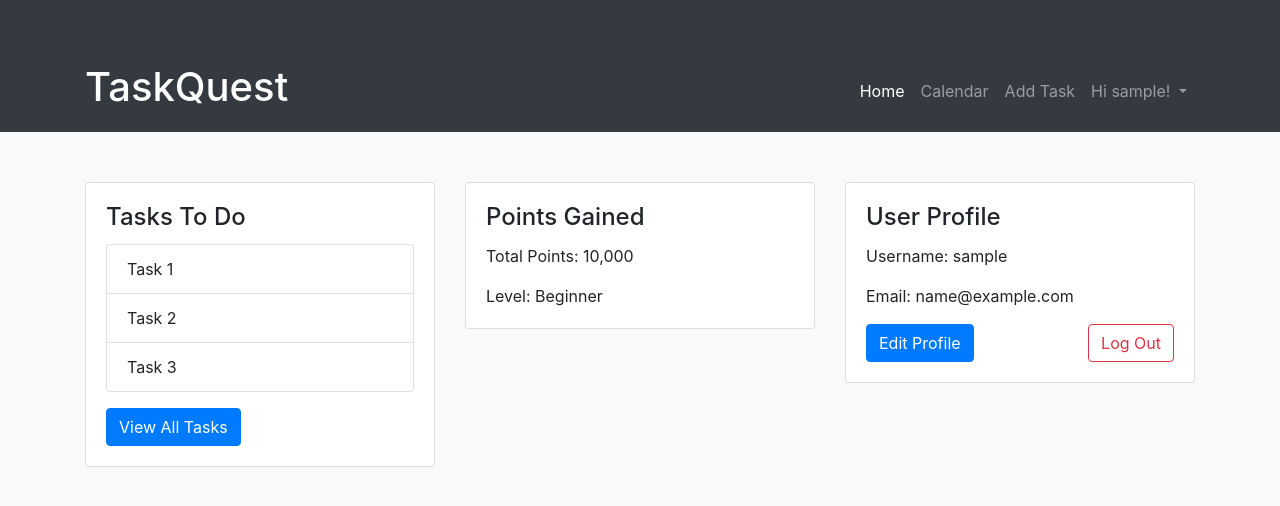
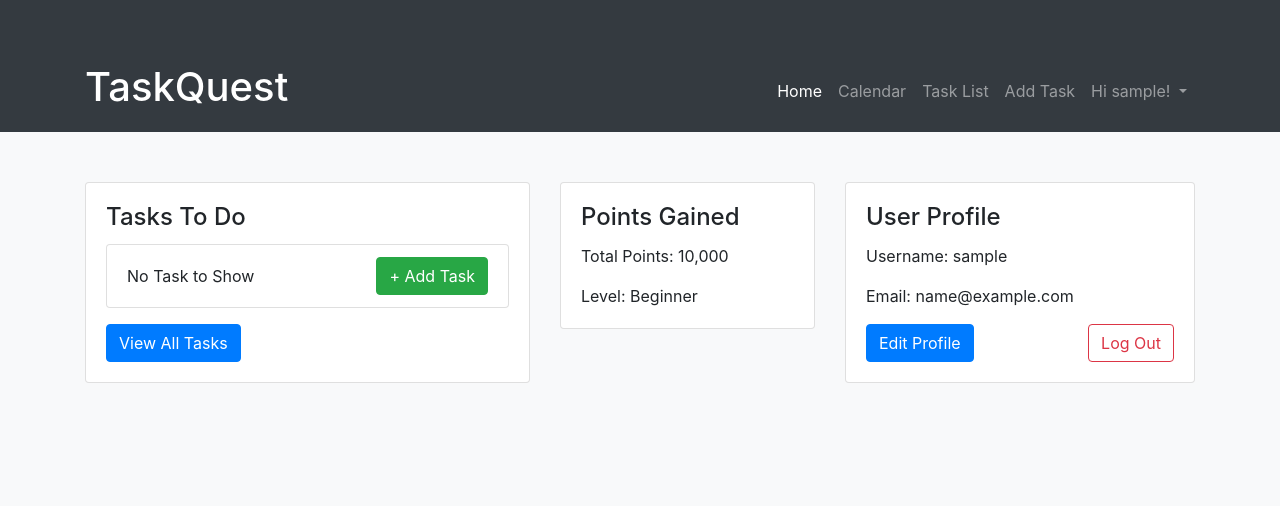
Before and after one commit to UCCS-CS4300-5300/group5-spring2024, a Django app: page / in a window 1280 px wide. Shown: the top 506 px of the page. Run offline with Django 5.2, Linux system fonts and the light colour scheme; the visitor is signed in with stand-in values (Sample User, id 1); data that the repository does not hold is empty; some libraries are stand-ins or nearby versions.

Commit message:
add menu to all pages

```diff
--- a/Task_Quest_App/Task_Quest_Config/templates/Task_Quest_Config/home.html
+++ b/Task_Quest_App/Task_Quest_Config/templates/Task_Quest_Config/home.html
@@ -4,20 +4,34 @@
 
 {% block content %}
 <div class="row">
-  <div class="col-md-4">
+  <div class="col-md-5">
     <div class="card">
       <div class="card-body">
         <h4 class="card-title">Tasks To Do</h4>
         <ul class="list-group">
-          <li class="list-group-item">Task 1</li>
-          <li class="list-group-item">Task 2</li>
-          <li class="list-group-item">Task 3</li>
+          {% for task in top_tasks %}
+              <li class="list-group-item">
+                <div class="d-flex justify-content-between align-items-center">
+                  <div>{{ task.name }}</div>
+                  <div>
+                    <small>{{ task.date | date:"N j, Y" }} | {{ task.time | date:"P" }}</small>
+                  </div>
+                </div>
+              </li>
+          {% empty %}
+            <li class="list-group-item">
+              <div class="d-flex justify-content-between align-items-center">
+                <div>No Task to Show</div>
+                <a class="btn btn-success add-task" href="{% url 'add-task' %}"> + Add Task</a>
+              </div>
+            </li>
+          {% endfor %}
         </ul>
-        <a href="#" class="btn btn-primary mt-3">View All Tasks</a>
+        <a href="{% url 'task-list' %}" class="btn btn-primary mt-3">View All Tasks</a>
       </div>
     </div>
   </div>
-  <div class="col-md-4">
+  <div class="col-md-3">
     <div class="card">
       <div class="card-body">
         <h4 class="card-title">Points Gained</h4>
--- a/Task_Quest_App/Task_Quest_Config/templates/base.html
+++ b/Task_Quest_App/Task_Quest_Config/templates/base.html
@@ -3,8 +3,10 @@
 <head>
   <meta name="viewport" content="width=device-width, initial-scale=1.0">
   <meta charset="utf-8">
-  <title>Task Quest - {% block title %}Home{% endblock %}</title>
+  <title>Task Quest - {% block title %}{% endblock %}</title>
   <link href="https://stackpath.bootstrapcdn.com/bootstrap/4.5.2/css/bootstrap.min.css" rel="stylesheet">
+  {% block page_css %}
+  {% endblock %}
   <style>
     body, html {
       background-color: #f8f9fa;
@@ -35,13 +37,16 @@
       <div class="collapse navbar-collapse" id="navbarNav">
         {% if user.is_authenticated %}
           <ul class="navbar-nav ml-auto">
-            <li class="nav-item active">
-              <a class="nav-link" href="#">Home <span class="sr-only">(current)</span></a>
+            <li class="nav-item {% if request.resolver_match.url_name == 'home' %}active{% endif %}">
+              <a class="nav-link" href="{% url 'home' %}">Home <span class="sr-only">(current)</span></a>
             </li>
-            <li class="nav-item">
+            <li class="nav-item {% if request.resolver_match.url_name == 'calendar' %}active{% endif %}">
               <a class="nav-link" href="{% url 'calendar' %}">Calendar</a>
             </li>
-            <li class="nav-item">
+            <li class="nav-item {% if request.resolver_match.url_name == 'task-list' %}active{% endif %}">
+              <a class="nav-link" href="{% url 'task-list' %}">Task List</a>
+            </li>
+            <li class="nav-item {% if request.resolver_match.url_name == 'add-task' %}active{% endif %}">
               <a class="nav-link" href="{% url 'add-task' %}">Add Task</a>
             </li>
             <li class="nav-item dropdown">
@@ -73,5 +78,7 @@
   <script src="https://code.jquery.com/jquery-3.5.1.slim.min.js"></script>
   <script src="https://cdn.jsdelivr.net/npm/@popperjs/core@2.5.2/dist/umd/popper.min.js"></script>
   <script src="https://stackpath.bootstrapcdn.com/bootstrap/4.5.2/js/bootstrap.min.js"></script>
+  {% block page_js %}
+  {% endblock %}
 </body>
 </html>
--- a/Task_Quest_App/Task_Quest_Config/views.py
+++ b/Task_Quest_App/Task_Quest_Config/views.py
@@ -75,4 +75,6 @@ def create_task(request):
 
 @login_required
 def home_page(request):
-  return render(request, 'Task_Quest_Config/home.html')
+  top_tasks = Task.objects.filter(user=request.user)[:3]
+  context = {'top_tasks' : top_tasks}
+  return render(request, 'Task_Quest_Config/home.html', context)
```
Also changed, not shown: Task_Quest_App/Task_Quest_Config/templates/Task_Quest_Config/calendar.html (+7 -16 lines), Task_Quest_App/Task_Quest_Config/templates/Task_Quest_Config/task_form.html (+8 -2 lines), Task_Quest_App/Task_Quest_Config/templates/Task_Quest_Config/task_list.html (+10 -12 lines).
